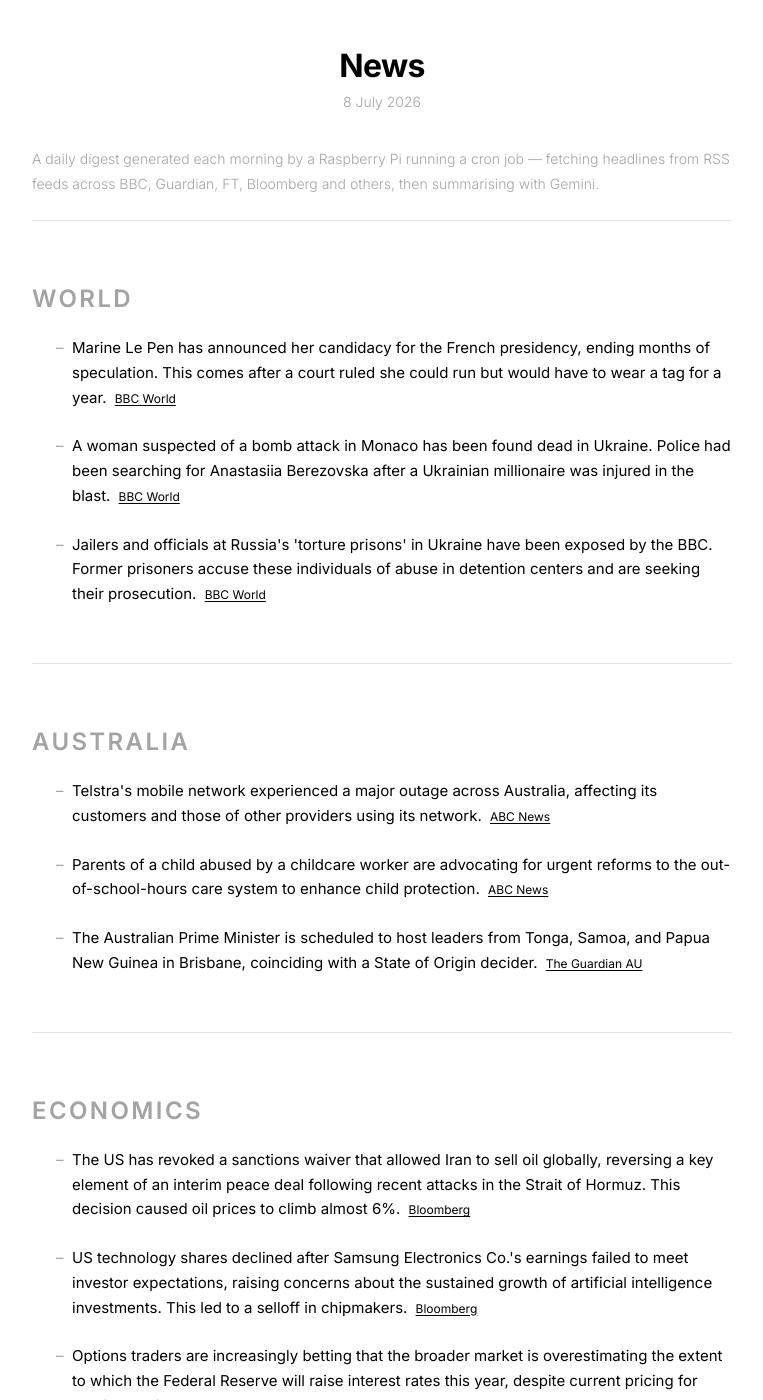
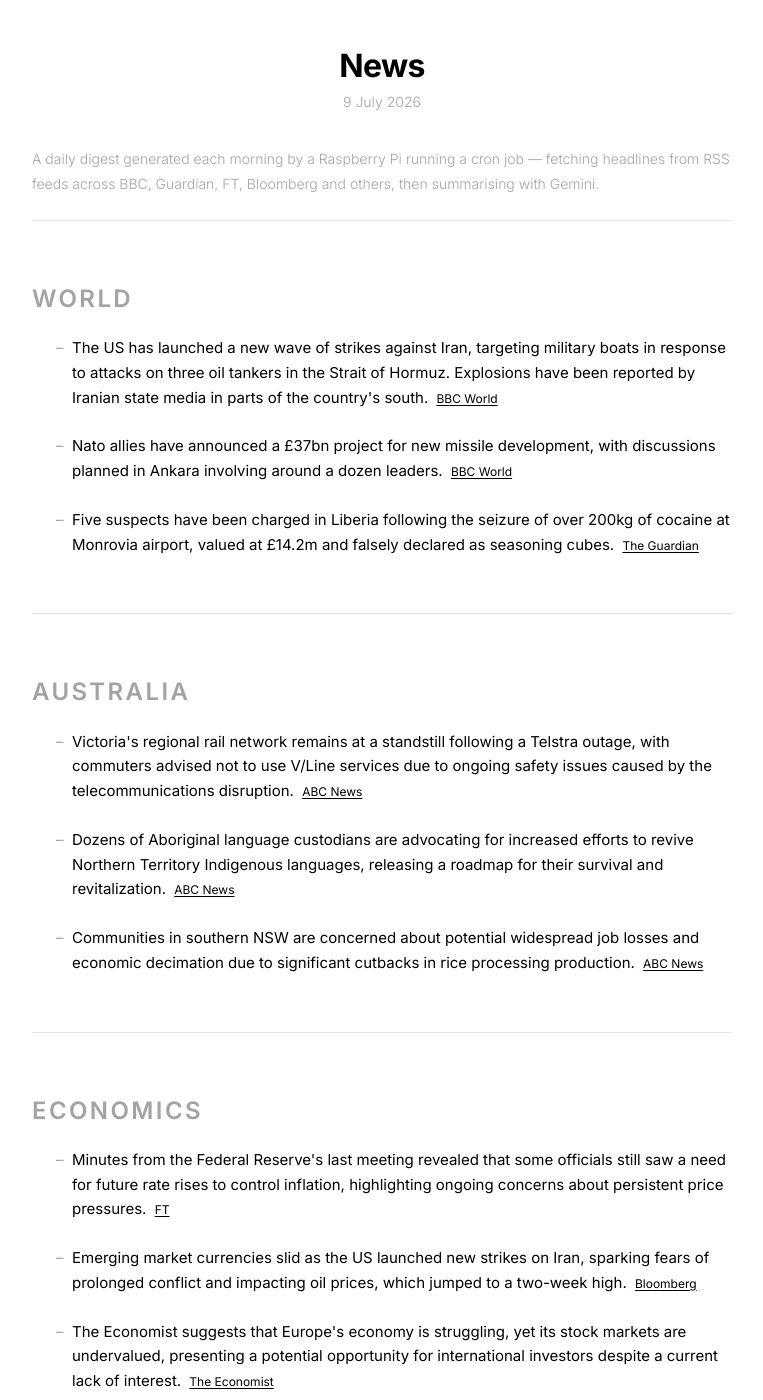
Before and after one commit to s-jac/s-jac.github.io, a Jekyll site: the page built from projects/news.html, in a window 1280 px wide and 1400 px high. Shown: the whole window, without its empty margins (258-1021 px from the left). Built offline with Jekyll 4.4.1, drawn with Linux system fonts in a browser that asks for light colours; some of the changed text lies outside the part shown.

Commit message:
daily news update 9 July 2026

```diff
--- a/_data/news.json
+++ b/_data/news.json
@@ -1,24 +1,24 @@
 {
-  "date": "8 July 2026",
-  "generated_at": "2026-07-07T21:00:23.726845+00:00",
+  "date": "9 July 2026",
+  "generated_at": "2026-07-08T21:00:37.067374+00:00",
   "sections": [
     {
       "heading": "World",
       "bullets": [
         {
-          "text": "Marine Le Pen has announced her candidacy for the French presidency, ending months of speculation. This comes after a court ruled she could run but would have to wear a tag for a year.",
+          "text": "The US has launched a new wave of strikes against Iran, targeting military boats in response to attacks on three oil tankers in the Strait of Hormuz. Explosions have been reported by Iranian state media in parts of the country's south.",
           "source": "BBC World",
           "url": "https://www.bbc.com/news/world"
         },
         {
-          "text": "A woman suspected of a bomb attack in Monaco has been found dead in Ukraine. Police had been searching for Anastasiia Berezovska after a Ukrainian millionaire was injured in the blast.",
+          "text": "Nato allies have announced a £37bn project for new missile development, with discussions planned in Ankara involving around a dozen leaders.",
           "source": "BBC World",
           "url": "https://www.bbc.com/news/world"
         },
         {
-          "text": "Jailers and officials at Russia's 'torture prisons' in Ukraine have been exposed by the BBC. Former prisoners accuse these individuals of abuse in detention centers and are seeking their prosecution.",
-          "source": "BBC World",
-          "url": "https://www.bbc.com/news/world"
+          "text": "Five suspects have been charged in Liberia following the seizure of over 200kg of cocaine at Monrovia airport, valued at £14.2m and falsely declared as seasoning cubes.",
+          "source": "The Guardian",
+          "url": "https://www.theguardian.com"
         }
       ]
     },
@@ -26,19 +26,19 @@
       "heading": "Australia",
       "bullets": [
         {
-          "text": "Telstra's mobile network experienced a major outage across Australia, affecting its customers and those of other providers using its network.",
+          "text": "Victoria's regional rail network remains at a standstill following a Telstra outage, with commuters advised not to use V/Line services due to ongoing safety issues caused by the telecommunications disruption.",
           "source": "ABC News",
           "url": "https://www.abc.net.au/news"
         },
         {
-          "text": "Parents of a child abused by a childcare worker are advocating for urgent reforms to the out-of-school-hours care system to enhance child protection.",
+          "text": "Dozens of Aboriginal language custodians are advocating for increased efforts to revive Northern Territory Indigenous languages, releasing a roadmap for their survival and revitalization.",
           "source": "ABC News",
           "url": "https://www.abc.net.au/news"
         },
         {
-          "text": "The Australian Prime Minister is scheduled to host leaders from Tonga, Samoa, and Papua New Guinea in Brisbane, coinciding with a State of Origin decider.",
-          "source": "The Guardian AU",
-          "url": "https://www.theguardian.com/au"
+          "text": "Communities in southern NSW are concerned about potential widespread job losses and economic decimation due to significant cutbacks in rice processing production.",
+          "source": "ABC News",
+          "url": "https://www.abc.net.au/news"
         }
       ]
     },
@@ -46,19 +46,19 @@
       "heading": "Economics",
       "bullets": [
         {
-          "text": "The US has revoked a sanctions waiver that allowed Iran to sell oil globally, reversing a key element of an interim peace deal following recent attacks in the Strait of Hormuz. This decision caused oil prices to climb almost 6%.",
+          "text": "Minutes from the Federal Reserve's last meeting revealed that some officials still saw a need for future rate rises to control inflation, highlighting ongoing concerns about persistent price pressures.",
+          "source": "FT",
+          "url": "https://www.ft.com"
+        },
+        {
+          "text": "Emerging market currencies slid as the US launched new strikes on Iran, sparking fears of prolonged conflict and impacting oil prices, which jumped to a two-week high.",
           "source": "Bloomberg",
           "url": "https://www.bloomberg.com/markets"
         },
         {
-          "text": "US technology shares declined after Samsung Electronics Co.'s earnings failed to meet investor expectations, raising concerns about the sustained growth of artificial intelligence investments. This led to a selloff in chipmakers.",
-          "source": "Bloomberg",
-          "url": "https://www.bloomberg.com/markets"
-        },
-        {
-          "text": "Options traders are increasingly betting that the broader market is overestimating the extent to which the Federal Reserve will raise interest rates this year, despite current pricing for continued hikes.",
-          "source": "Bloomberg",
-          "url": "https://www.bloomberg.com/markets"
+          "text": "The Economist suggests that Europe's economy is struggling, yet its stock markets are undervalued, presenting a potential opportunity for international investors despite a current lack of interest.",
+          "source": "The Economist",
+          "url": "https://www.economist.com/finance-and-economics"
         }
       ]
     }
```
